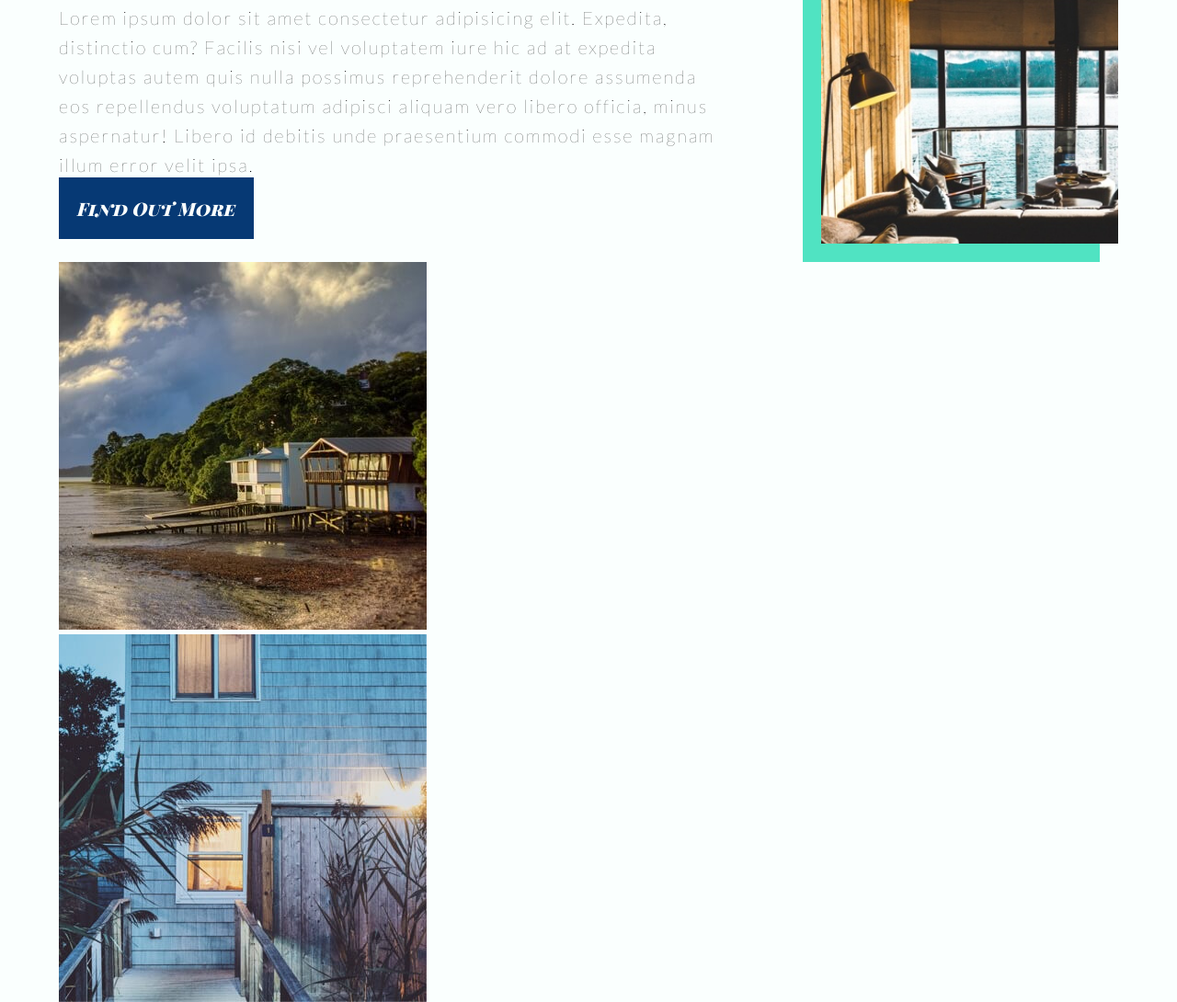
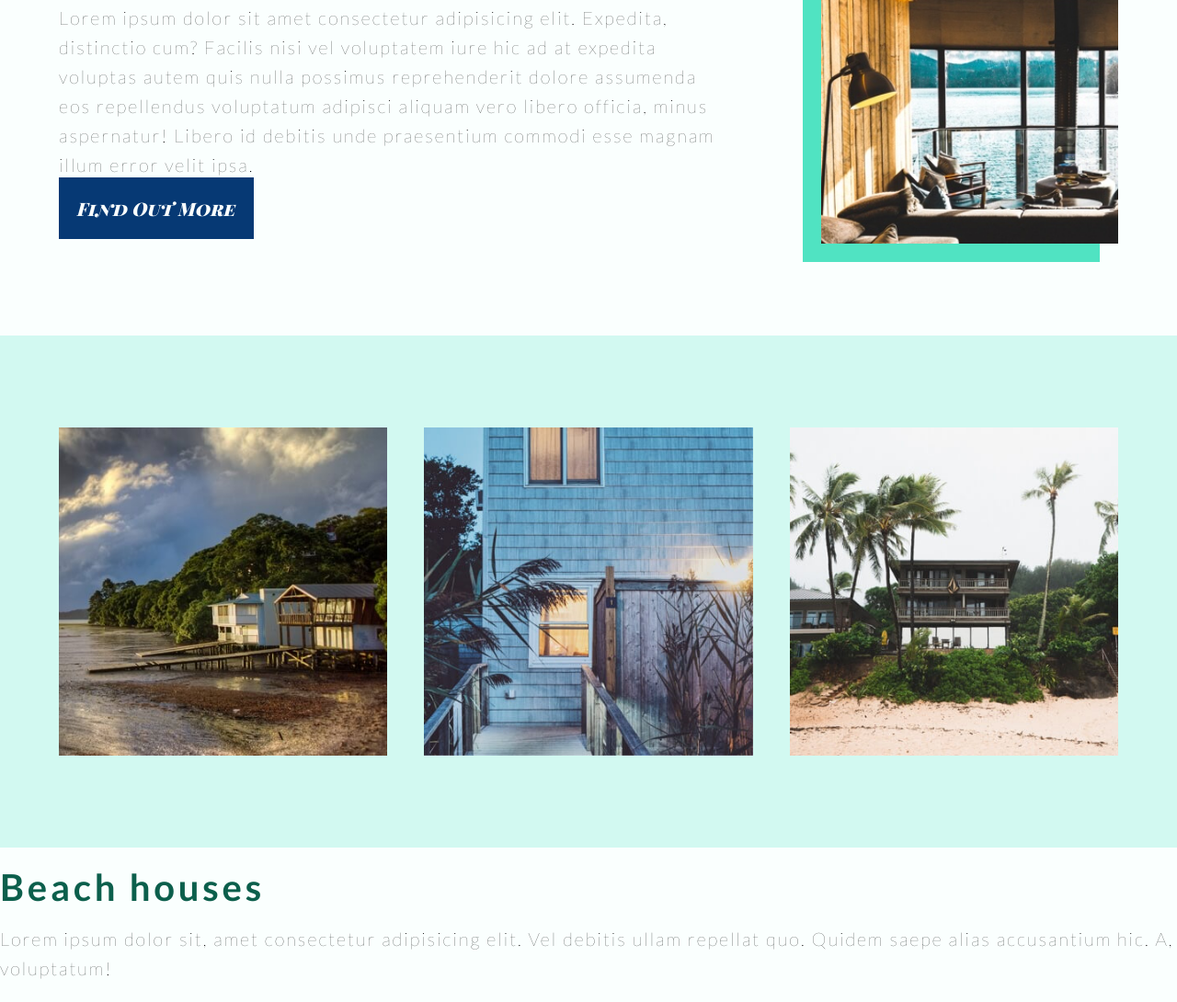
Before and after one commit to pgm87/project-1-beach, a plain HTML site: page index.html in a window 1280 px wide. Shown: the part 881-1971 px from the top of the page at 92% size. Drawn offline with Linux system fonts and the light colour scheme.

Commit message:
touched up gallery section

```diff
--- a/styles/sass/partials/_gallerySection.scss
+++ b/styles/sass/partials/_gallerySection.scss
@@ -1 +1,22 @@
-@use "partials/variables" as *;
+@use "variables" as *;
+
+.homeGallery {
+    background-color: $lightLightBlue;
+    margin-top: 80px;
+    padding: 100px 0;
+
+    .galleryContainer {
+        display: flex;
+        justify-content: space-between;
+
+        .galleryImageContainer {
+            flex-basis: 31%;
+
+            img {
+                width: 100%;
+                display: block;
+                height: auto;
+            }
+        }
+    }
+}
```
Also changed, not shown: styles/styles.css.
